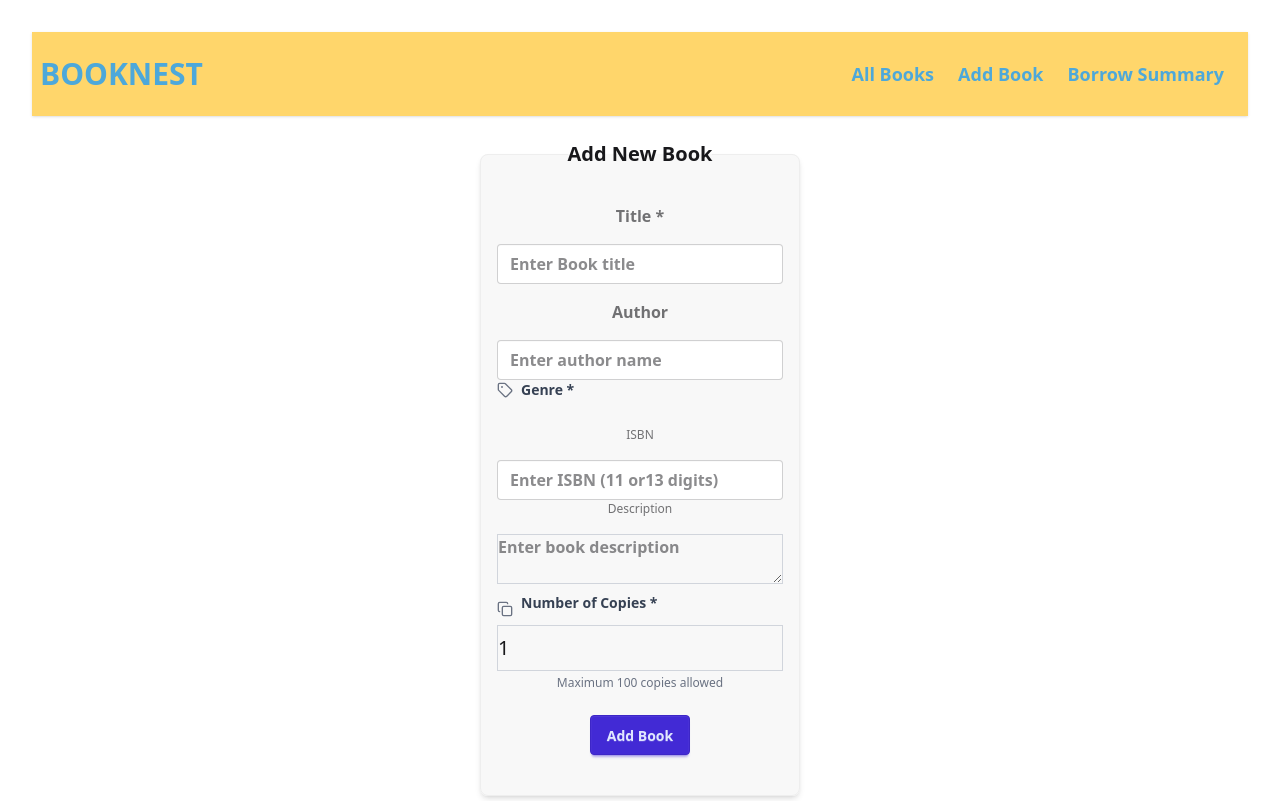
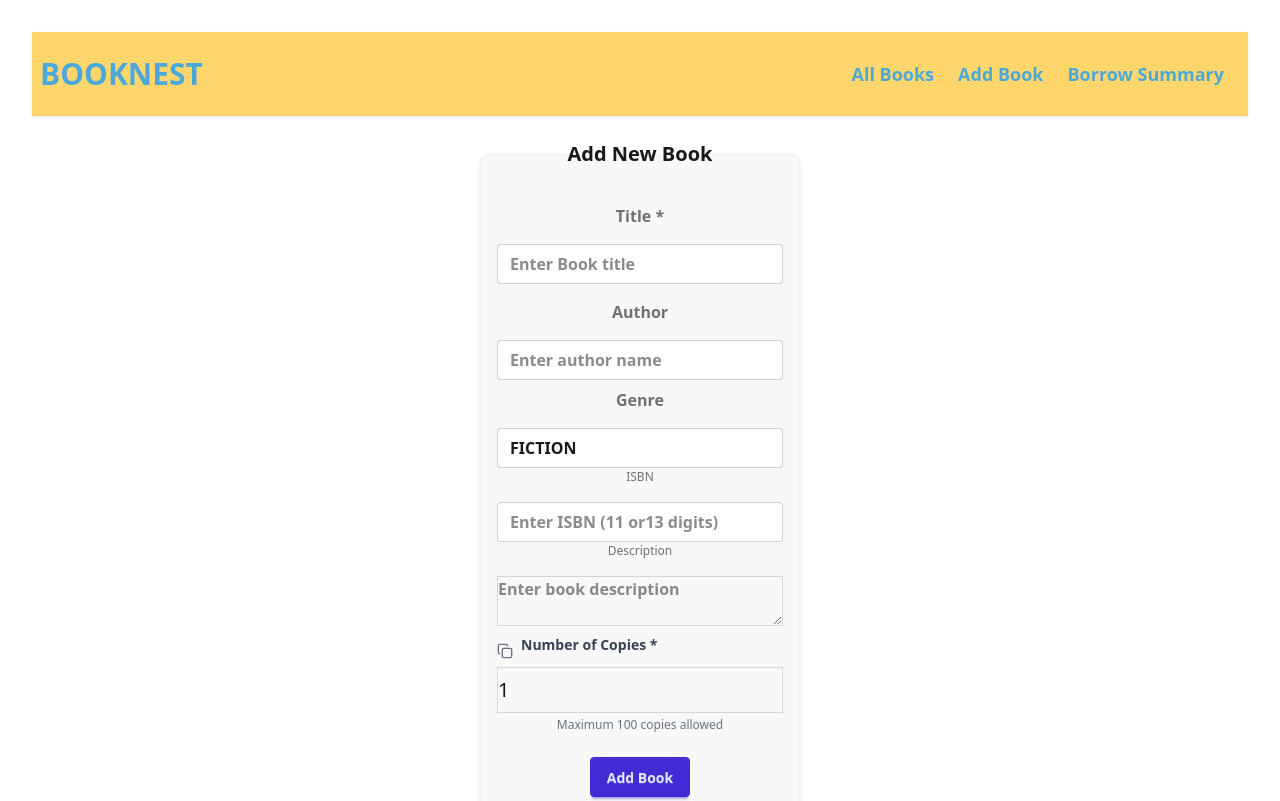
Before and after one commit to isratbiswas/library-management-redux-4, a React (Vite) app in the folder Minimal-Library-Management-System/: page /addBook in a window 1280 px wide. Shown: the top 801 px of the page. Built offline with nearby package versions, Linux system fonts and the light colour scheme.

Commit message:
update add book

```diff
--- a/Minimal-Library-Management-System/src/pages/AddBook.tsx
+++ b/Minimal-Library-Management-System/src/pages/AddBook.tsx
@@ -5,9 +5,9 @@ import { createBookSchema } from "@/zod";
 import type { createBookFormData } from "@/zod";
 import { toast } from "sonner";
 import { z } from "zod";
-import React, { useState } from 'react';
-import { Copy, Tag } from 'lucide-react';
-import { Select, SelectContent, SelectItem, SelectTrigger, SelectValue } from '@radix-ui/react-select';
+import  { useState } from 'react';
+import { Copy } from 'lucide-react';
+
 const AddBook = () => {
   const [createBook, {isLoading}] = useCreateBookMutation();
   const [fieldErrors, setFieldErrors] = useState<Record<string, string>>({});
@@ -125,42 +125,15 @@ const AddBook = () => {
    {fieldErrors.author && (<p className="text-xs text-red-600 mt-1">{fieldErrors.author}
   </p>
                 )}
-      <div className="w-full">
-                <label className="block text-sm font-semibold text-gray-700 mb-2 flex items-center">
-                  <Tag className="h-4 w-4 mr-2 text-gray-500" />
-                  Genre *
-                </label>
-                <Select
-                  name="genre"
+
+    <label className="label mt-2 text-base font-semibold">Genre</label>
+  <input type="text" className="input mt-4 text-base font-semibold" placeholder="Genre"   name="genre"
                   value={formData.genre}
-                  onValueChange={(value) =>
+                  onChange={(value : any) =>
                     handleFieldChange("genre", value as Genre)
                   }
-                  disabled={isLoading}
-                >
-                  <SelectTrigger
-                    className={`w-full !bg-white !border-gray-200 ${
-                      fieldErrors.genre
-                        ? "border-red-300 focus:ring-red-500"
-                        : ""
-                    }`}
-                  >
-                    <SelectValue placeholder="Select a genre" />
-                  </SelectTrigger>
-                  <SelectContent>
-                    {Object.values(Genre).map((genre) => (
-                      <SelectItem className='text-gray-800 font-bold text-3xl' key={genre} value={genre}>
-                        {genre}
-                      </SelectItem>
-                    ))}
-                  </SelectContent>
-                </Select>
-                {fieldErrors.genre && (
-                  <p className="text-xs text-red-600 mt-1">
-                    {fieldErrors.genre}
-                  </p>
-                )}
-              </div>
+                  disabled={isLoading} />
+
   <label className="label">ISBN</label>
   <input type="text" className="input mt-4 text-base font-semibold" placeholder="Enter ISBN (11 or13 digits)"  name="isbn" required value={formData.isbn} onChange={(e) => handleFieldChange("isbn", e.target.value)}   disabled={isLoading}/>
   {fieldErrors.isbn && (
--- a/Minimal-Library-Management-System/src/zod/index.ts
+++ b/Minimal-Library-Management-System/src/zod/index.ts
@@ -35,7 +35,7 @@ export const createBookSchema = z.object({
     .min(2, "Author must be at least 2 characters")
     .max(100, "Author must be less than 100 characters"),
    genre: z.nativeEnum(Genre, {
-        error: "Please select a valid genre",
+        message: "Please select a valid genre",
     }),
     isbn: z.string()
      .min(1, "ISBN is required")
```
